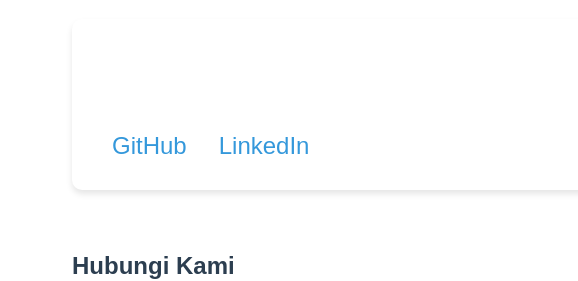
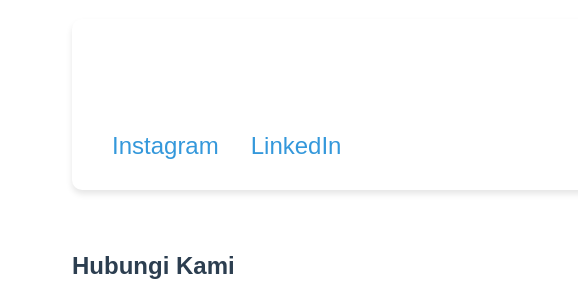
Before and after one commit to CodeCore-dot/Al-Masbah-apps-v1, a website: page views/about.html in a window 1280 px wide. Shown: the part 1020-1301 px from the top of the page, 0-578 px from the left. Drawn offline with Linux system fonts and the light colour scheme; files whose address does not match are found by name.

Commit message:
Update social media

```diff
--- a/views/about.html
+++ b/views/about.html
@@ -90,7 +90,7 @@
                         <h3>Fata Zikrillah</h3>
                         <p>Lead Developer</p>
                         <div class="social-links">
-                            <a href="https://www.instagram.com/fata.zkrilllah/" target="_blank" rel="noopener noreferrer">GitHub</a>
+                            <a href="https://www.instagram.com/fata.zkrilllah/" target="_blank" rel="noopener noreferrer">Instagram</a>
                             <a href="https://linkedin.com/" target="_blank" rel="noopener noreferrer">LinkedIn</a>
                         </div>
                     </div>
```
